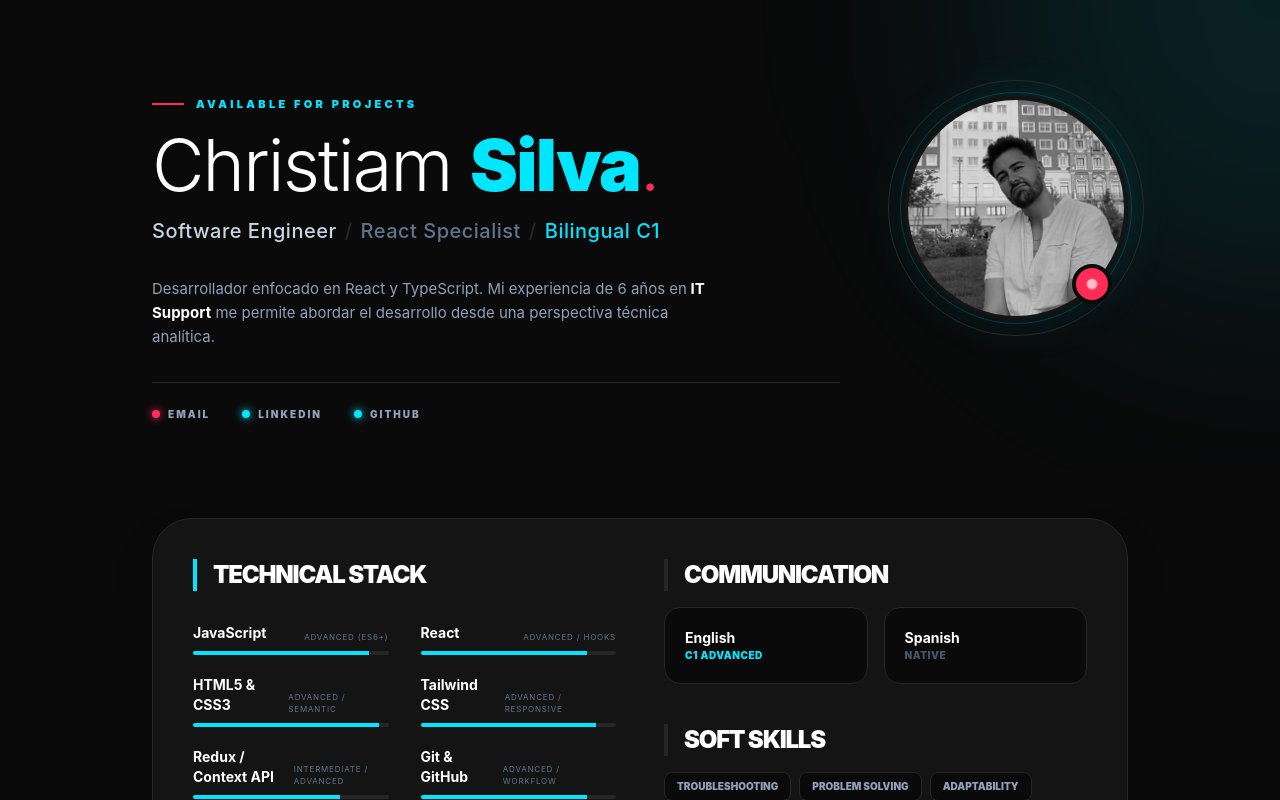
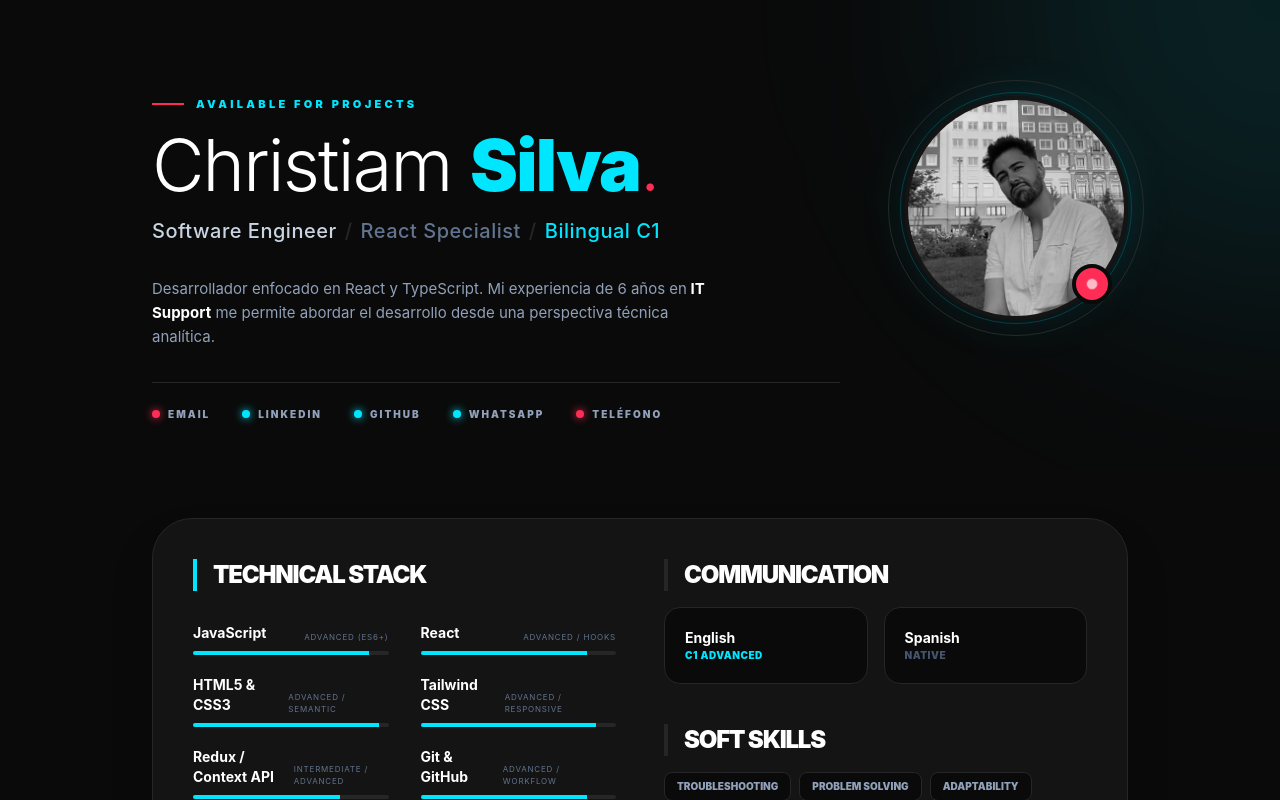
Before and after one commit to christiamgsp/mi-portafolio, a React (Vite) app: page / in a window 1280 px wide. Shown: the top 800 px of the page. Built offline with nearby package versions, Linux system fonts and the light colour scheme.

Commit message:
fix: correct image paths for deployment

```diff
--- a/src/components/Header.jsx
+++ b/src/components/Header.jsx
@@ -9,6 +9,13 @@ const Header = () => {
     'Hola Christiam,\n\nHe visto tu portfolio...'
   );
   const mailtoLink = `mailto:christiamgsp@gmail.com?subject=${emailSubject}&body=${emailBody}`;
+  const whatsappNumber = '34614589367';
+  const whatsappMessage = encodeURIComponent(
+    'Hola Christiam, vi tu portafolio y me gustaría contactarte.'
+  );
+  const whatsappLink = `https://wa.me/${whatsappNumber}?text=${whatsappMessage}`;
+
+  const telefonoLink = 'tel:+34614589367';
 
   return (
     <header className='relative pt-12 md:pt-24 pb-12 overflow-hidden bg-[#0A0A0A]'>
@@ -72,10 +79,25 @@ const Header = () => {
                 <span className='w-2 h-2 rounded-full bg-[#00E6FF] shadow-[0_0_8px_#00E6FF]'></span>{' '}
                 GitHub
               </a>
+
+              <a
+                href={whatsappLink}
+                target='_blank'
+                rel='noreferrer'
+                className='group flex items-center gap-2 text-slate-400 hover:text-[#00E6FF] transition-all text-[10px] font-black uppercase tracking-[0.2em]'>
+                <span className='w-2 h-2 rounded-full bg-[#00E6FF] shadow-[0_0_8px_#00E6FF]'></span>{' '}
+                WhatsApp
+              </a>
+
+              <a
+                href={telefonoLink}
+                className='group flex items-center gap-2 text-slate-400 hover:text-white transition-all text-[10px] font-black uppercase tracking-[0.2em]'>
+                <span className='w-2 h-2 rounded-full bg-[#FF2D55] shadow-[0_0_8px_#FF2D55]'></span>{' '}
+                Teléfono
+              </a>
             </div>
           </div>
 
-          {/* Foto de Perfil */}
           <div className='shrink-0 order-1 md:order-2'>
             <div className='relative'>
               <div className='absolute -inset-4 border border-[#262626] rounded-full'></div>
```
